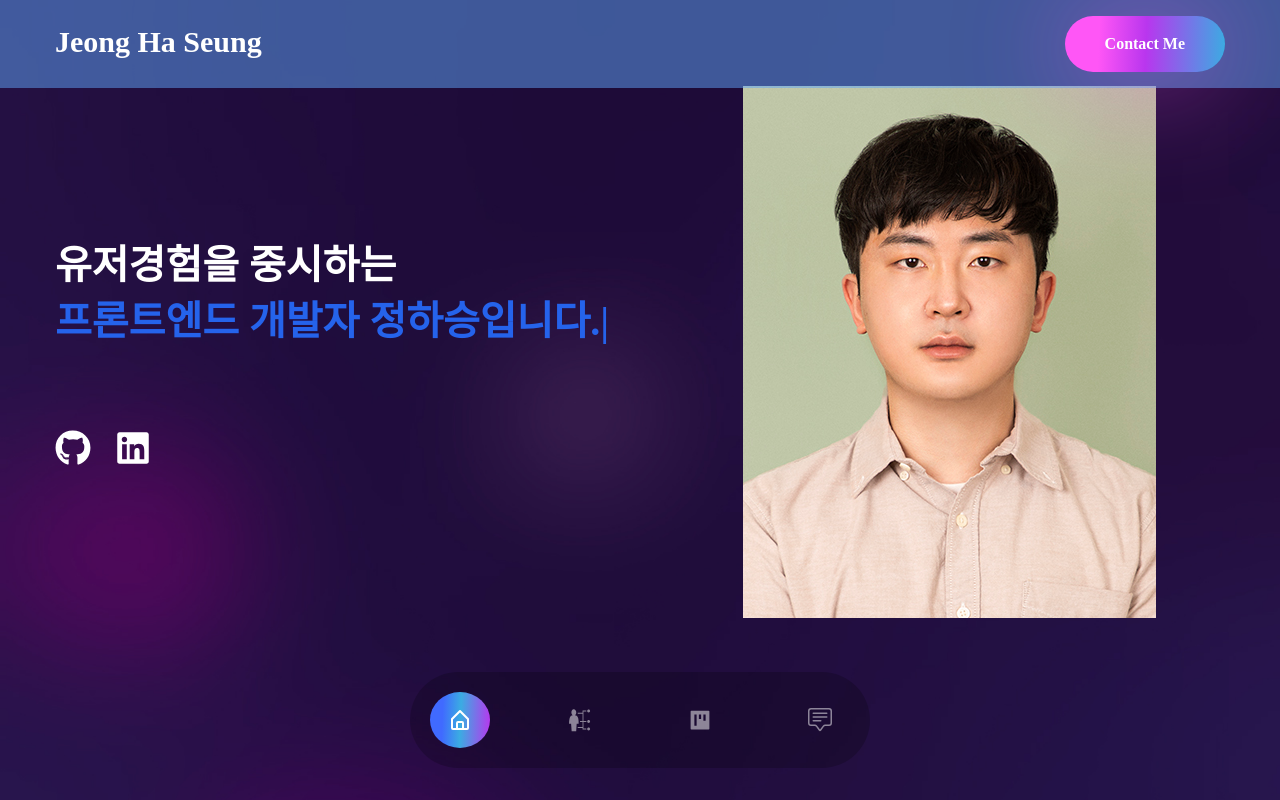
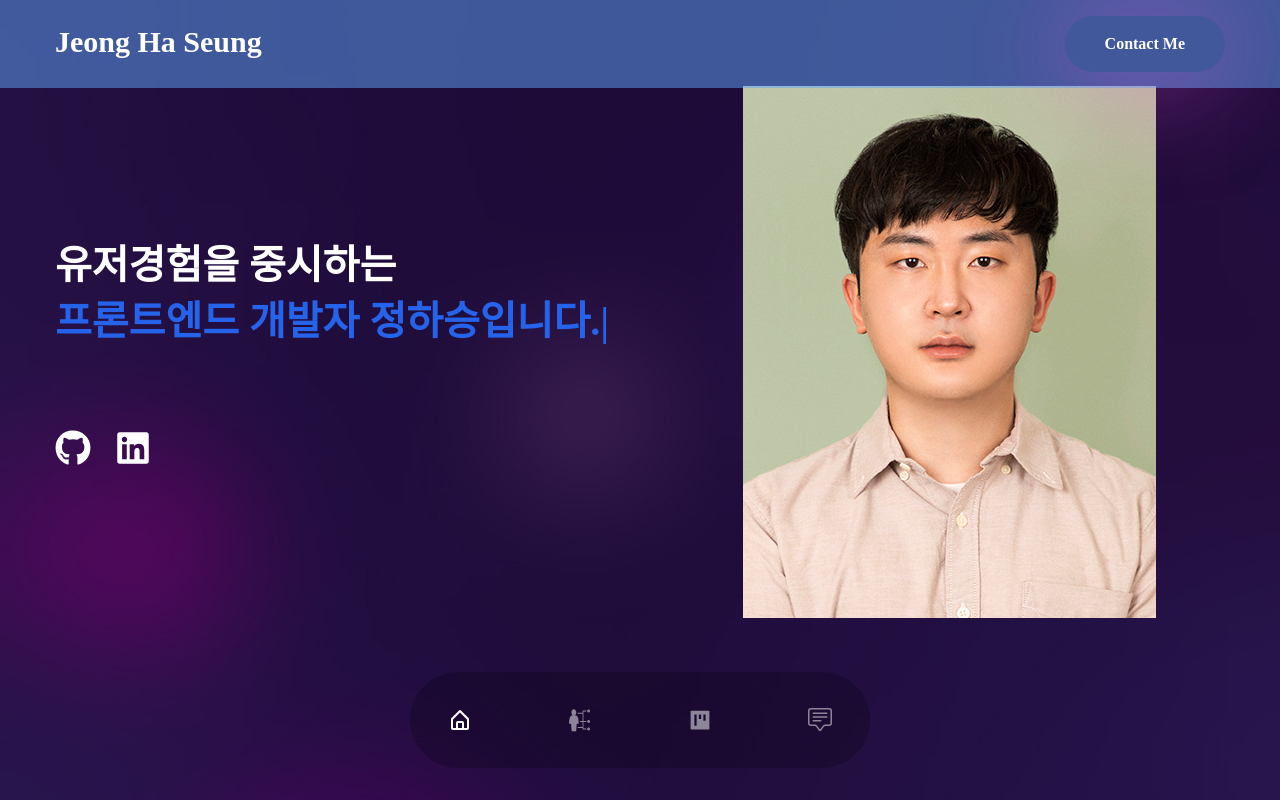
Before and after one commit to HA-SEUNG-JEONG/react-portfolio, a React (Create React App) app: page / in a window 1280 px wide. Shown: the top 800 px of the page. Built offline with nearby package versions, Linux system fonts and the light colour scheme.

Commit message:
Style : gradient 삭제

```diff
--- a/src/index.css
+++ b/src/index.css
@@ -3,35 +3,11 @@
 @tailwind utilities;
 
 .btn {
-  background: linear-gradient(
-    92.23deg,
-    #ff56f6 21.43%,
-    #b936ee 50.63%,
-    #3bace2 100%,
-    #406aff 117.04%
-  );
   box-shadow: 0px 4.42184px 107.23px rgba(255, 86, 246, 0.51);
 }
 
 .btn:hover {
-  background: linear-gradient(
-    92.23deg,
-    #406aff 21.43%,
-    #3bace2 50.63%,
-    #b936ee 100%,
-    #ff56f6 117.04%
-  );
-}
-
-.gradient,
-.active {
-  background: linear-gradient(
-    92.23deg,
-    #406aff 21.43%,
-    #3bace2 50.63%,
-    #b936ee 100%,
-    #ff56f6 117.04%
-  );
+  background-color: rgb(121, 23, 201);
 }
 
 .active {
```
